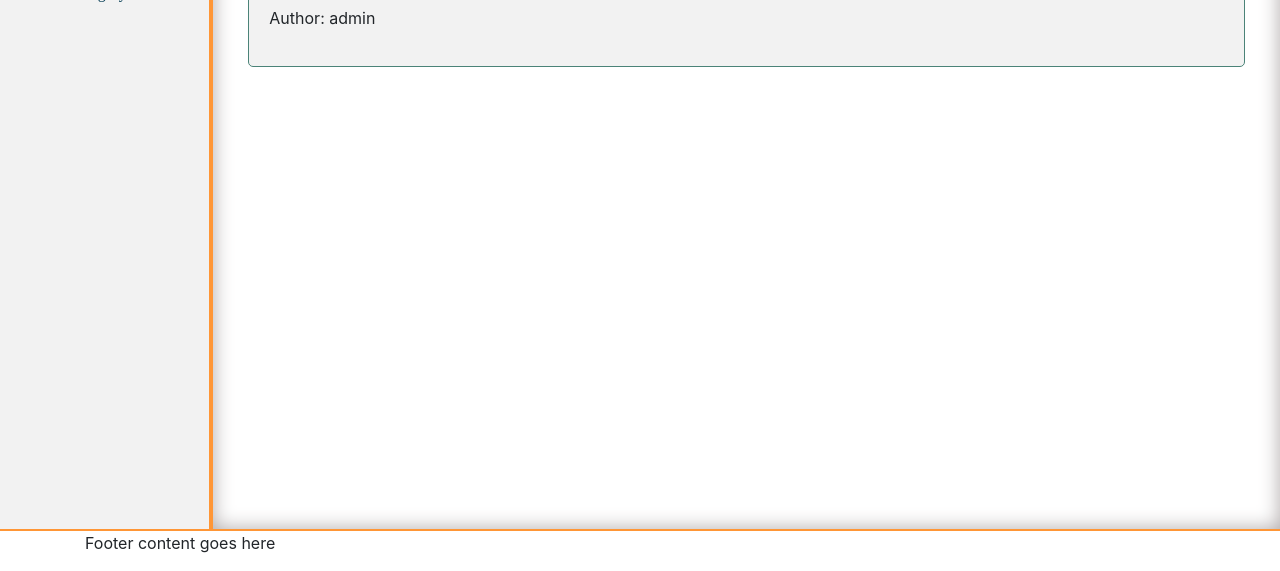
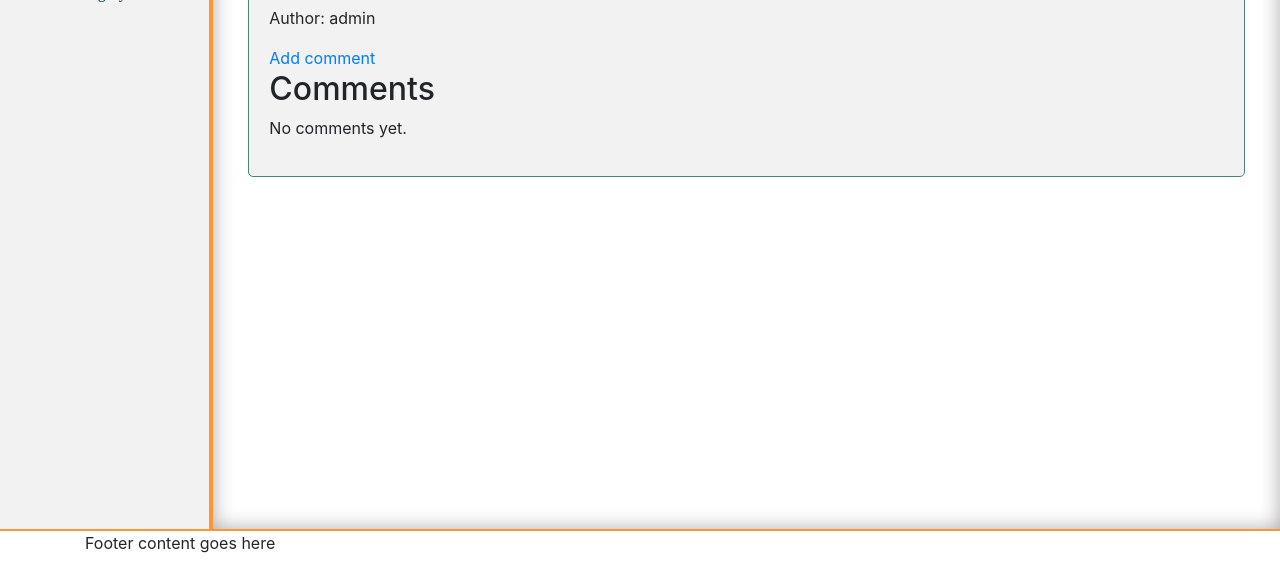
Before and after one commit to AndreyBoyarchuk/djangoInt, a Django app: page /blog/post/2/ in a window 1280 px wide. Shown: the part 241-812 px from the top of the page. Run offline with Django 4.2, Linux system fonts and the light colour scheme; data comes from the database, SQL or seed files in the repository; both versions use the stored data as it was after the commit; some libraries are stand-ins or nearby versions.

Commit message:
updated blog

```diff
--- a/blog/templates/blog/post_detail.html
+++ b/blog/templates/blog/post_detail.html
@@ -6,5 +6,17 @@
     <p>{{ post.content }}</p>
     <p>Published on: {{ post.published_date }}</p>
     <p>Author: {{ post.author }}</p>
+
+    <a href="{% url 'blog:add_comment_to_post' pk=post.pk %}">Add comment</a>
+    <h2>Comments</h2>
+    {% for comment in post.comments.all %}
+        <div>
+            <strong>{{ comment.author }}</strong>
+            <p>{{ comment.content }}</p>
+            <p><small>{{ comment.created_on }}</small></p>
+        </div>
+    {% empty %}
+        <p>No comments yet.</p>
+    {% endfor %}
     </div>
 {% endblock %}
--- a/blog/templates/blog/post_list.html
+++ b/blog/templates/blog/post_list.html
@@ -7,7 +7,7 @@
     <li>
         <h2>{{ post.title }}</h2>
         <p>{{ post.content|truncatewords:30 }}</p>
-        <a href="{% url 'post_detail' pk=post.pk %}">Read more</a>
+        <a href="{% url 'blog:post_detail' pk=post.pk %}">Read more</a>
     </li>
     {% empty %}
     <li>No posts yet.</li>
--- a/blog/urls.py
+++ b/blog/urls.py
@@ -1,10 +1,13 @@
 from django.urls import path
 from . import views
+
+app_name = 'blog'  # here for namespacing of urls.
 
 urlpatterns = [
     path('', views.post_list, name='post_list'),
     path('post/<int:pk>/', views.post_detail, name='post_detail'),
     path('post/new/', views.new_post, name='new_post'),
+    path('post/<int:pk>/comment/', views.add_comment_to_post, name='add_comment_to_post'),
 
 
 
--- a/blog/views.py
+++ b/blog/views.py
@@ -1,6 +1,6 @@
 from django.shortcuts import render, get_object_or_404, redirect
 from .models import Post
-from .forms import PostForm
+from .forms import PostForm, CommentForm
 from django.contrib.auth.decorators import login_required, permission_required
 from django.utils import timezone
 import datetime
@@ -33,4 +33,20 @@ def new_post(request):
         form = PostForm()
     return render(request, 'blog/post_edit.html', {'form': form})
 
+@login_required
+def add_comment_to_post(request, pk):
+    post = get_object_or_404(Post, pk=pk)
+    if request.method == "POST":
+        form = CommentForm(request.POST)
+        if form.is_valid():
+            comment = form.save(commit=False)
+            comment.post = post
+            comment.author = request.user
+            comment.save()
+            return redirect('blog:post_detail', pk=post.pk)
+    else:
+        form = CommentForm()
+    return render(request, 'blog/add_comment_to_post.html', {'form': form})
+
+
 # Create your views here.
--- a/djangoInt/urls.py
+++ b/djangoInt/urls.py
@@ -22,7 +22,7 @@ urlpatterns = [
     path('new_bus/', views.new_bus, name='new_bus'),
     path('quickbooks/', views.quickbooks, name='quickbooks'),
     path('upload/', views.upload_file_view, name='upload'),
-    path('blog/', include('blog.urls')),
+    path('blog/', include('blog.urls', namespace='blog')),  # Define the namespace here
     path('login/', auth_views.LoginView.as_view(), name='login'),
 
 ]+ static(settings.MEDIA_URL, document_root=settings.MEDIA_ROOT)
--- a/treefiles.py
+++ b/treefiles.py
@@ -16,6 +16,6 @@ def write_folder_tree(directory, file, indent='', skip_directories=[]):
 
 root_directory = os.getcwd()  # Use the current working directory as the root directory
 output_file = 'structure.txt'
-skip_directories = ['venv', 'node_modules', '__pycache__','static','staticfiles','documents','idea']  # List directories to skip here
+skip_directories = ['venv', 'node_modules', '__pycache__','static','staticfiles','documents','idea','.git','.idea']  # List directories to skip here
 create_folder_tree(root_directory, output_file, skip_directories)
 print(f"Folder structure saved in {output_file} successfully!")
```
Also changed, not shown: blog/forms.py (+6 -1 lines), blog/templates/blog/add_comment_to_post.html (added, +10 -0 lines), structure.txt (+1 -10 lines), db.sqlite3.
